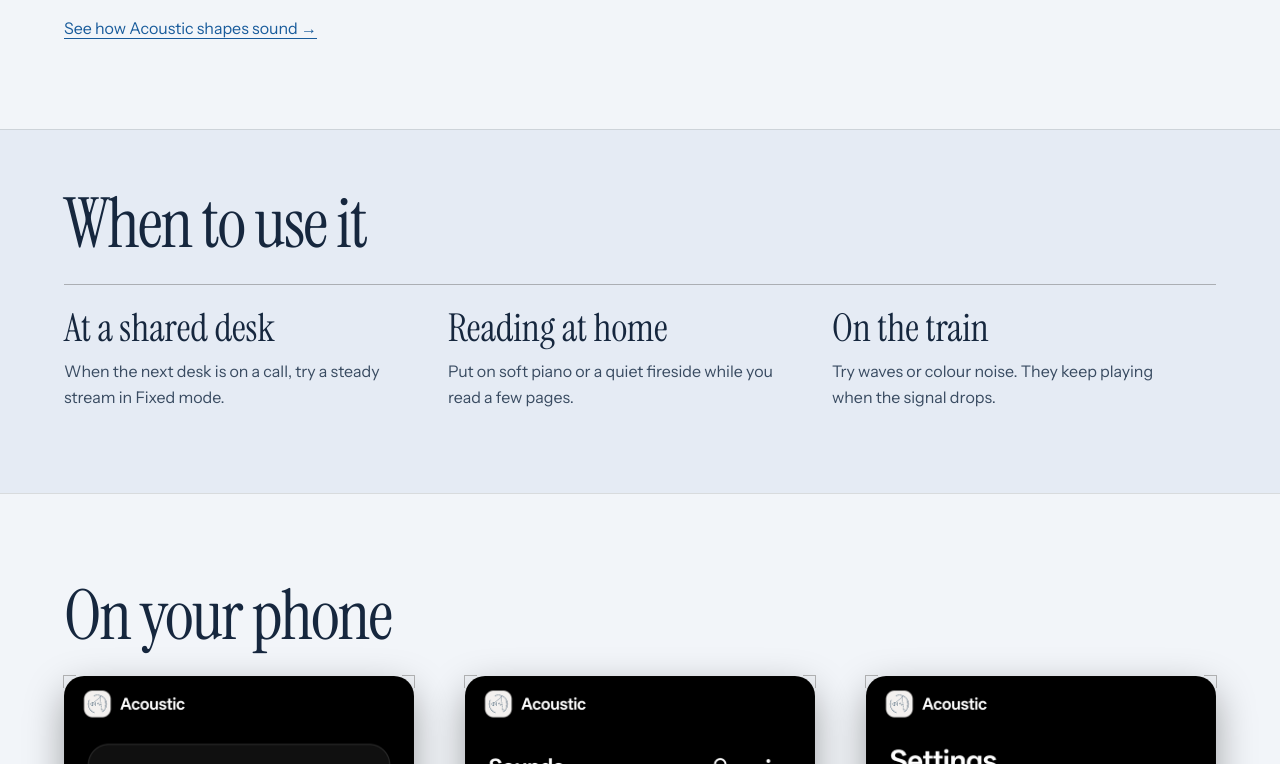
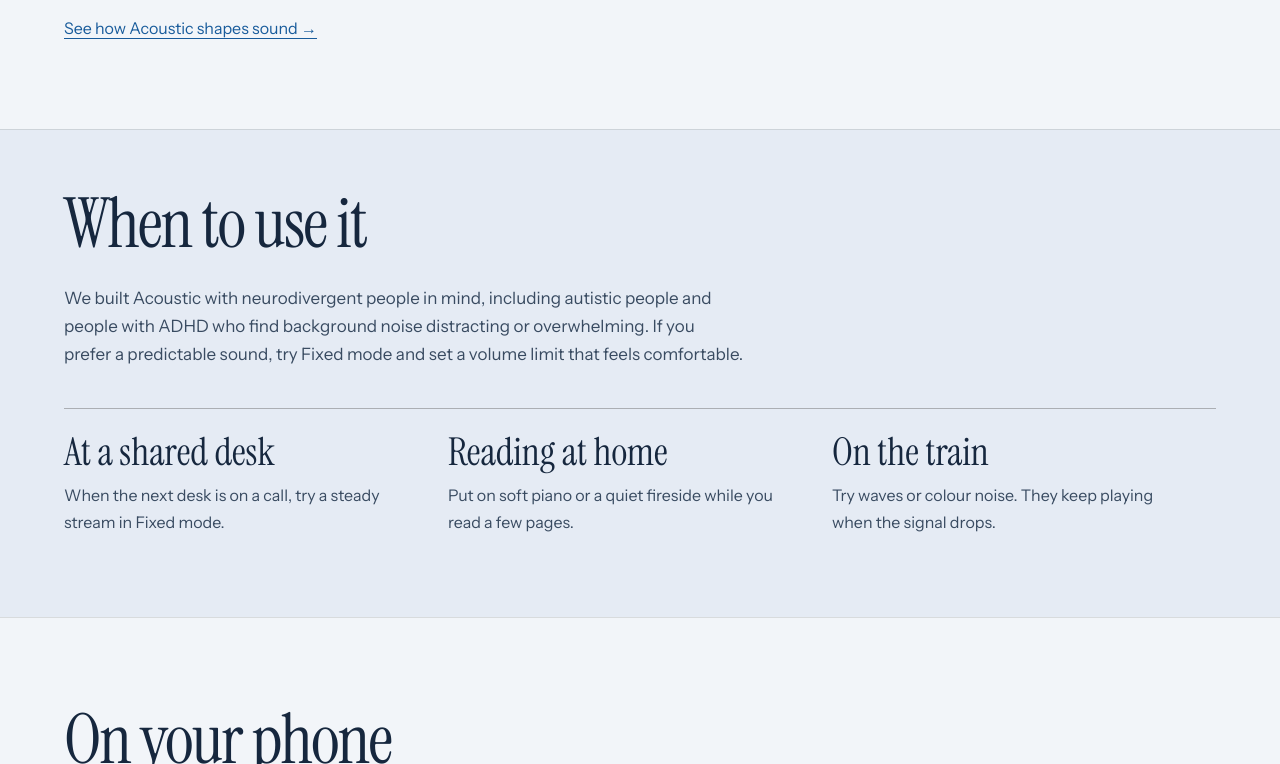
Before and after one commit to saksham-loonker/Acoustic-Website, a plain HTML site: page index.html in a window 1280 px wide. Shown: the part 1120-1884 px from the top of the page. Drawn offline with Linux system fonts and the light colour scheme; no server answers.

Commit message:
Include neurodivergent users on the homepage

```diff
--- a/index.html
+++ b/index.html
@@ -113,6 +113,7 @@
   <section class="band room-band" aria-labelledby="roomHeading">
     <div class="wrap">
       <div class="sec-head"><h2 id="roomHeading">When to use it</h2></div>
+      <p class="sec-strap">We built Acoustic with neurodivergent people in mind, including autistic people and people with ADHD who find background noise distracting or overwhelming. If you prefer a predictable sound, try Fixed mode and set a volume limit that feels comfortable.</p>
       <ul class="cover-steps" role="list">
         <li><h3>At a shared desk</h3><p>When the next desk is on a call, try a steady stream in Fixed mode.</p></li>
         <li><h3>Reading at home</h3><p>Put on soft piano or a quiet fireside while you read a few pages.</p></li>
```
